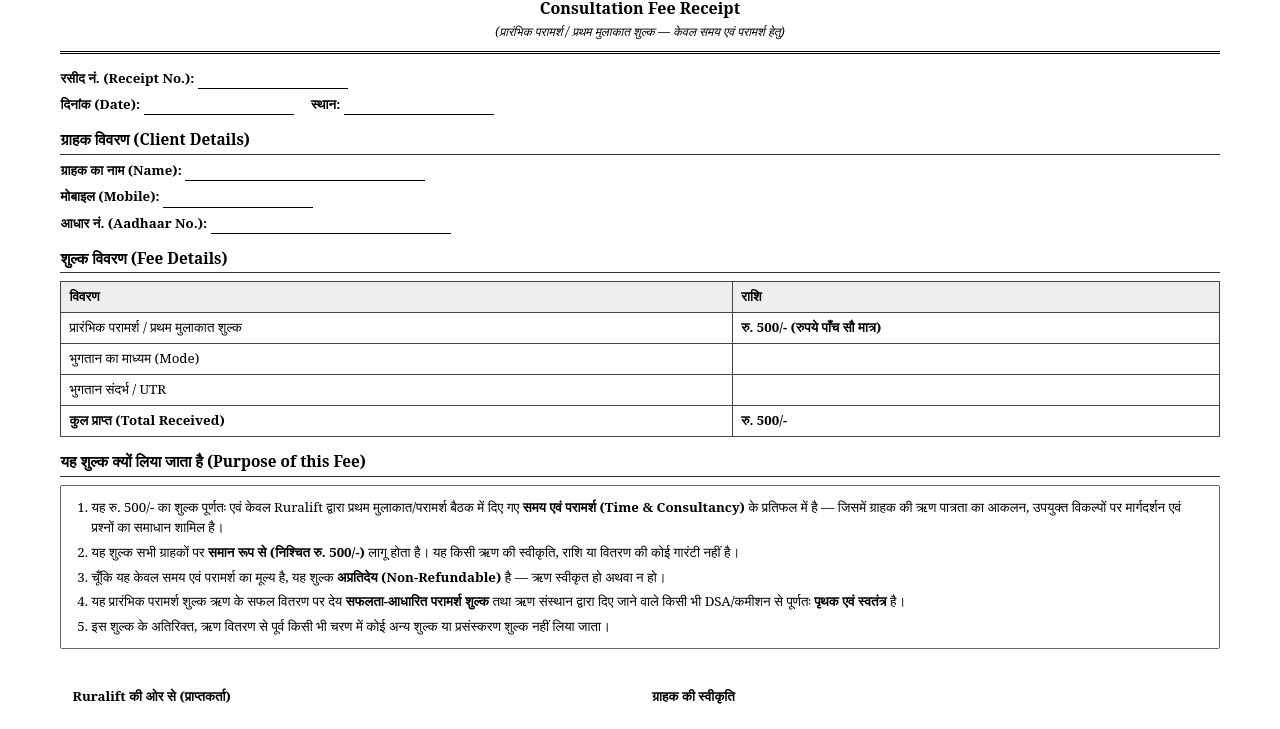
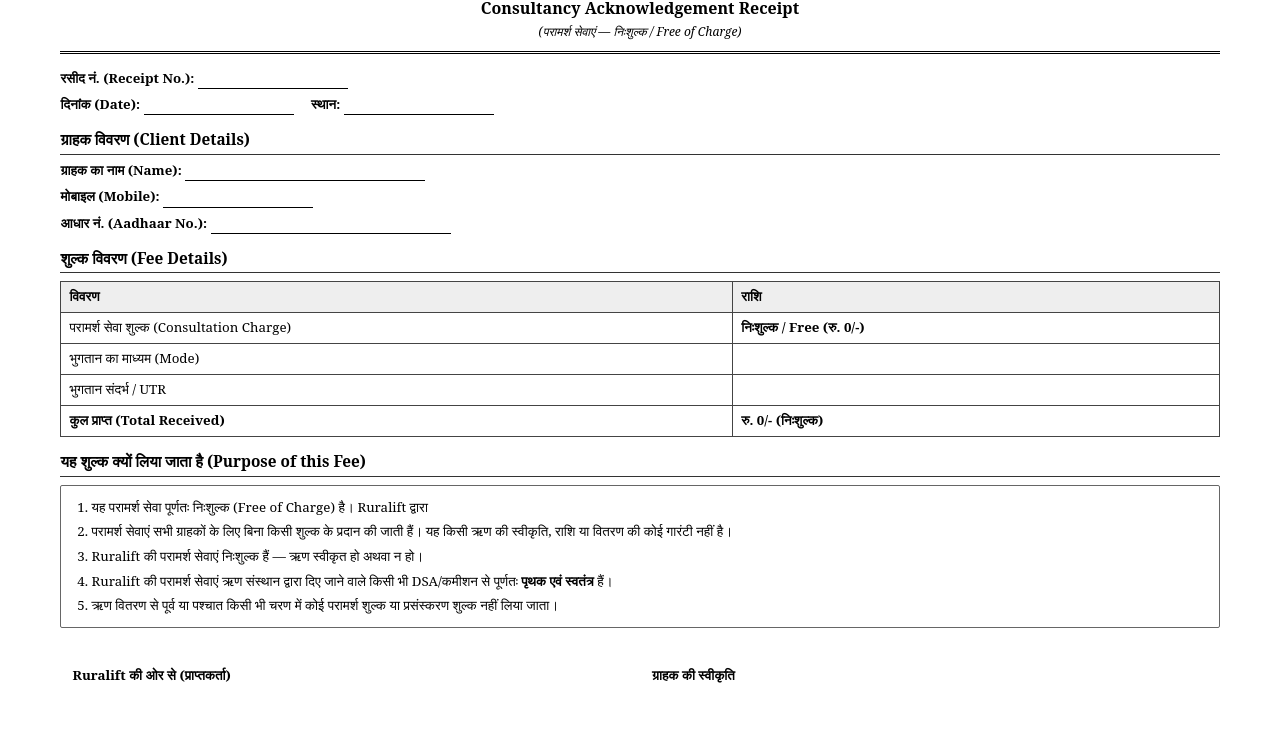
Before and after one commit to shaanxbilhatiya-star/DSA-Agreement-Consultancy-Fee-, a website: page public/receipt.html in a window 1280 px wide. Shown: the part 203-932 px from the top of the page. Drawn offline with Linux system fonts and the light colour scheme.

Commit message:
Remove ₹500 consultation fee — service now free of charge

```diff
--- a/public/receipt.html
+++ b/public/receipt.html
@@ -3,7 +3,7 @@
 <head>
 <meta charset="UTF-8">
 <meta name="viewport" content="width=device-width, initial-scale=1.0">
-<title>परामर्श शुल्क रसीद — Consultation Fee Receipt</title>
+<title>परामर्श रसीद — Consultancy Acknowledgement Receipt</title>
 <style>
 @page {
   size: A4 portrait;
@@ -94,9 +94,9 @@ body {
   <div class="doc-header">
     <img src="logo.jpg" class="doc-logo" alt="Ruralift">
     <div class="doc-owner">स्वामी: Shaan Singh Bilhatiya | Udyam: UDYAM-MP-29-0021193</div>
-    <div class="doc-title-hi">परामर्श शुल्क रसीद</div>
-    <div class="doc-title-en">Consultation Fee Receipt</div>
-    <div class="doc-subtitle">(प्रारंभिक परामर्श / प्रथम मुलाकात शुल्क — केवल समय एवं परामर्श हेतु)</div>
+    <div class="doc-title-hi">परामर्श रसीद</div>
+    <div class="doc-title-en">Consultancy Acknowledgement Receipt</div>
+    <div class="doc-subtitle">(परामर्श सेवाएं — निःशुल्क / Free of Charge)</div>
   </div>
 
   <p class="para"><strong>रसीद नं. (Receipt No.):</strong> <span id="pr-receiptNo" class="field-line"></span></p>
@@ -115,20 +115,20 @@ body {
   <table class="doc-table">
     <colgroup><col style="width:58%"><col style="width:42%"></colgroup>
     <tr><th>विवरण</th><th>राशि</th></tr>
-    <tr><td>प्रारंभिक परामर्श / प्रथम मुलाकात शुल्क</td><td><strong>रु. 500/- (रुपये पाँच सौ मात्र)</strong></td></tr>
+    <tr><td>परामर्श सेवा शुल्क (Consultation Charge)</td><td><strong>निःशुल्क / Free (रु. 0/-)</strong></td></tr>
     <tr><td>भुगतान का माध्यम (Mode)</td><td><span id="pr-payMode"></span></td></tr>
     <tr><td>भुगतान संदर्भ / UTR</td><td><span id="pr-utr"></span></td></tr>
-    <tr><td><strong>कुल प्राप्त (Total Received)</strong></td><td><strong>रु. 500/-</strong></td></tr>
+    <tr><td><strong>कुल प्राप्त (Total Received)</strong></td><td><strong>रु. 0/- (निःशुल्क)</strong></td></tr>
   </table>
 
   <div class="section-head">यह शुल्क क्यों लिया जाता है (Purpose of this Fee)</div>
   <div class="purpose-box">
     <ol>
-      <li>यह रु. 500/- का शुल्क पूर्णतः एवं केवल Ruralift द्वारा प्रथम मुलाकात/परामर्श बैठक में दिए गए <strong>समय एवं परामर्श (Time &amp; Consultancy)</strong> के प्रतिफल में है — जिसमें ग्राहक की ऋण पात्रता का आकलन, उपयुक्त विकल्पों पर मार्गदर्शन एवं प्रश्नों का समाधान शामिल है।</li>
-      <li>यह शुल्क सभी ग्राहकों पर <strong>समान रूप से (निश्चित रु. 500/-)</strong> लागू होता है। यह किसी ऋण की स्वीकृति, राशि या वितरण की कोई गारंटी नहीं है।</li>
-      <li>चूँकि यह केवल समय एवं परामर्श का मूल्य है, यह शुल्क <strong>अप्रतिदेय (Non-Refundable)</strong> है — ऋण स्वीकृत हो अथवा न हो।</li>
-      <li>यह प्रारंभिक परामर्श शुल्क ऋण के सफल वितरण पर देय <strong>सफलता-आधारित परामर्श शुल्क</strong> तथा ऋण संस्थान द्वारा दिए जाने वाले किसी भी DSA/कमीशन से पूर्णतः <strong>पृथक एवं स्वतंत्र</strong> है।</li>
-      <li>इस शुल्क के अतिरिक्त, ऋण वितरण से पूर्व किसी भी चरण में कोई अन्य शुल्क या प्रसंस्करण शुल्क नहीं लिया जाता।</li>
+      <li>यह परामर्श सेवा पूर्णतः निःशुल्क (Free of Charge) है। Ruralift द्वारा </li>
+      <li>परामर्श सेवाएं सभी ग्राहकों के लिए बिना किसी शुल्क के प्रदान की जाती हैं। यह किसी ऋण की स्वीकृति, राशि या वितरण की कोई गारंटी नहीं है।</li>
+      <li>Ruralift की परामर्श सेवाएं निःशुल्क हैं — ऋण स्वीकृत हो अथवा न हो।</li>
+      <li>Ruralift की परामर्श सेवाएं ऋण संस्थान द्वारा दिए जाने वाले किसी भी DSA/कमीशन से पूर्णतः <strong>पृथक एवं स्वतंत्र</strong> हैं।</li>
+      <li>ऋण वितरण से पूर्व या पश्चात किसी भी चरण में कोई परामर्श शुल्क या प्रसंस्करण शुल्क नहीं लिया जाता।</li>
     </ol>
   </div>
 
```
